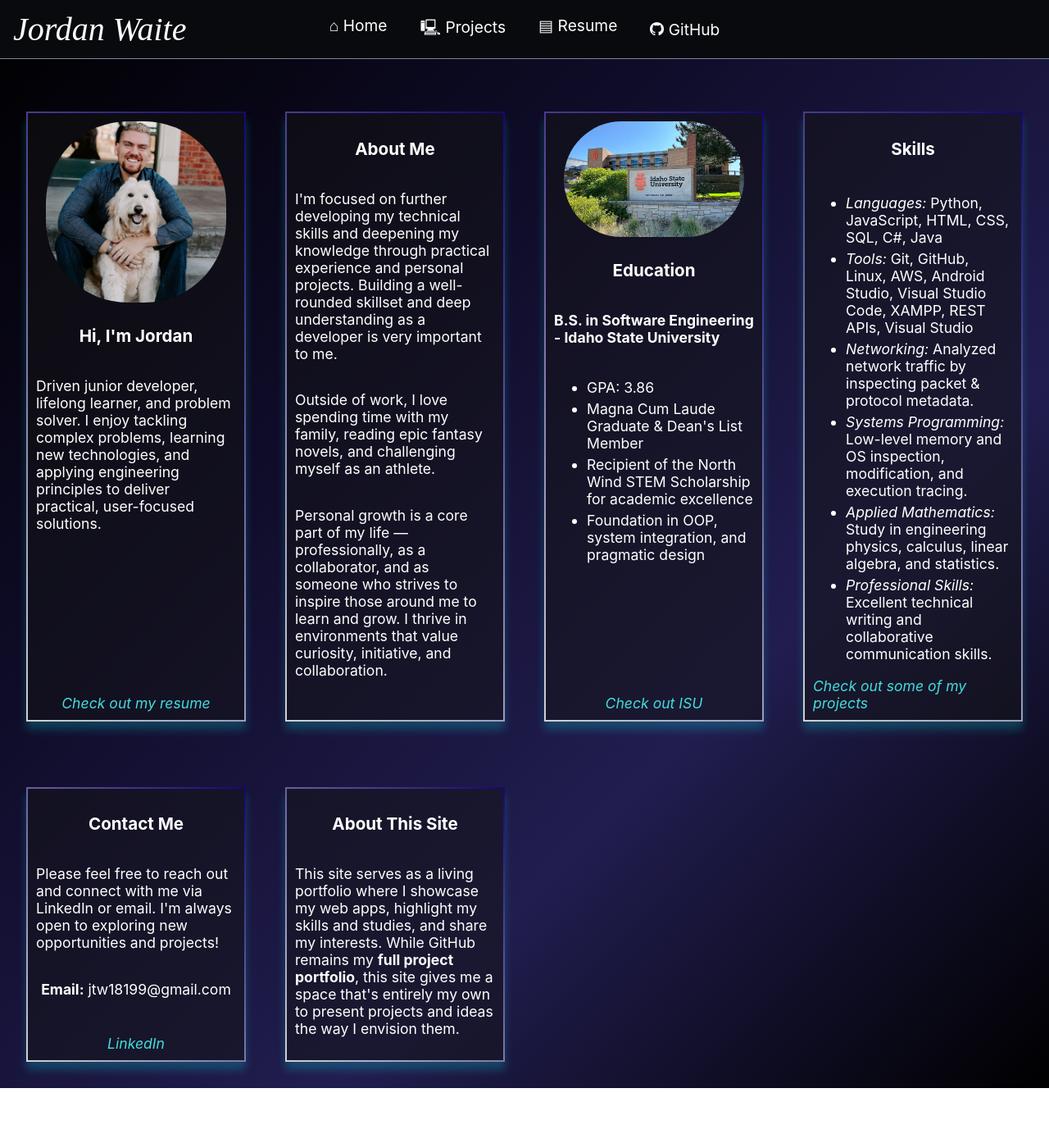
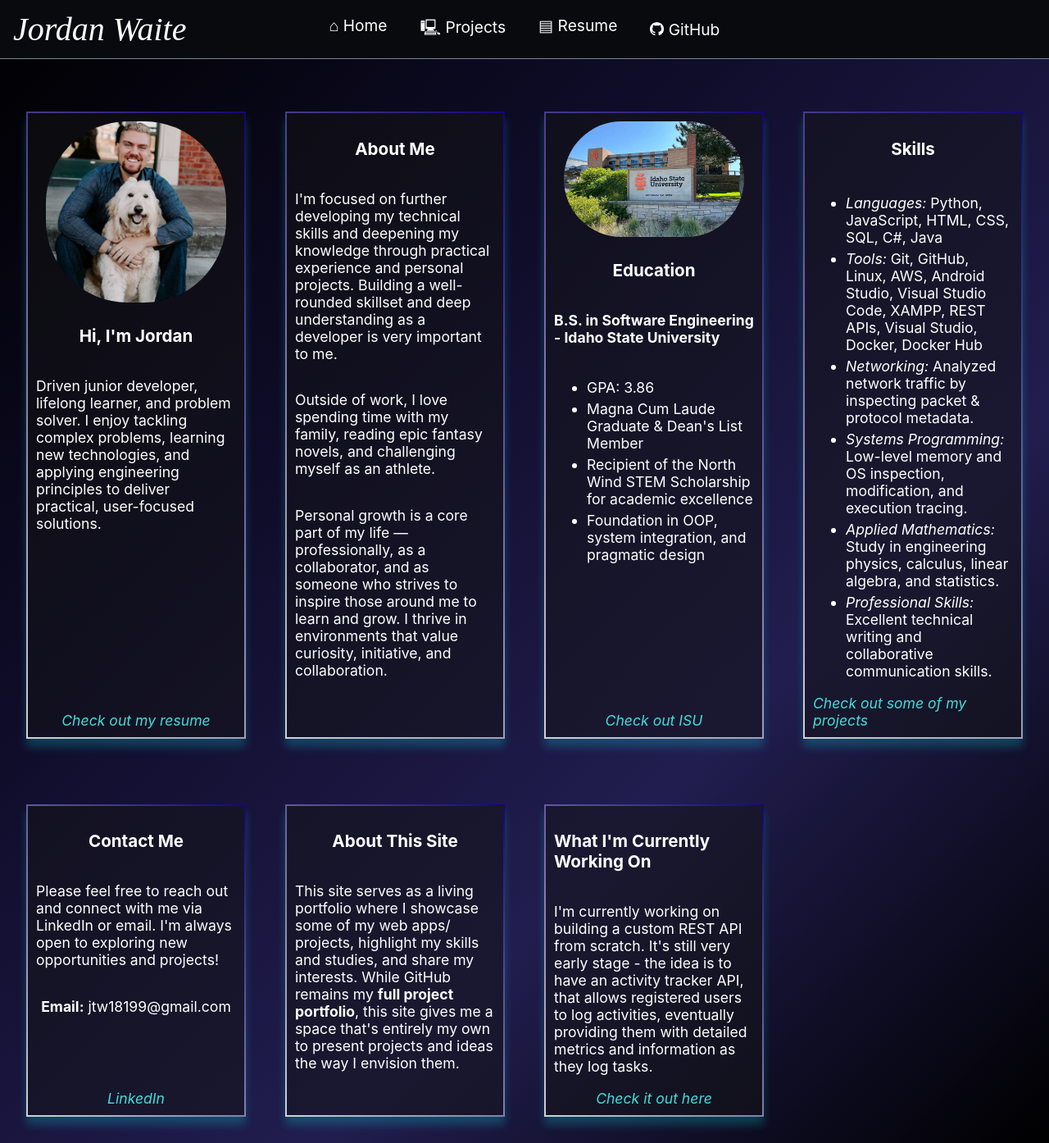
Before and after one commit to Jordan1819/personal_portfolio, a React (Vite) app: page / in a window 1280 px wide. Shown: the whole page at 82% size. Before the commit the page ends 1327 px from the top, so only its background shows below. Built offline with nearby package versions, Linux system fonts and the light colour scheme.

Commit message:
Added 'current project' homecard

```diff
--- a/src/pages/Home.jsx
+++ b/src/pages/Home.jsx
@@ -75,7 +75,7 @@ export default function Home() {
                         >
                         <ul className="skills-home-card-list">
                             <li><i>Languages:</i> Python, JavaScript, HTML, CSS, SQL, C#, Java</li>
-                            <li><i>Tools:</i> Git, GitHub, Linux, AWS, Android Studio, Visual Studio Code, XAMPP, REST APIs, Visual Studio</li>
+                            <li><i>Tools:</i> Git, GitHub, Linux, AWS, Android Studio, Visual Studio Code, XAMPP, REST APIs, Visual Studio, Docker, Docker Hub</li>
                             <li><i>Networking:</i> Analyzed network traffic by inspecting packet & protocol metadata.</li>
                             <li><i>Systems Programming:</i> Low-level memory and OS inspection, modification, and execution tracing.</li>
                             <li><i>Applied Mathematics:</i> Study in engineering physics, calculus, linear algebra, and statistics.</li>
@@ -97,7 +97,15 @@ export default function Home() {
                     <HomeCard
                         title="About This Site"
                     >
-                    <p>This site serves as a living portfolio where I showcase my web apps, highlight my skills and studies, and share my interests. While GitHub remains my <b>full project portfolio</b>, this site gives me a space that's entirely my own to present projects and ideas the way I envision them.</p>
+                    <p>This site serves as a living portfolio where I showcase some of my web apps/ projects, highlight my skills and studies, and share my interests. While GitHub remains my <b>full project portfolio</b>, this site gives me a space that's entirely my own to present projects and ideas the way I envision them.</p>
+                    </HomeCard>
+
+                    <HomeCard
+                        title="What I'm Currently Working On"
+                        link="https://github.com/Jordan1819/PersonalActivityTrackerAPI"
+                        linkDescription="Check it out here"
+                    >
+                    <p>I'm currently working on building a custom REST API from scratch. It's still very early stage - the idea is to have an activity tracker API, that allows registered users to log activities, eventually providing them with detailed metrics and information as they log tasks.</p>
                     </HomeCard>
 
                 </div>
--- a/styles/homecard.css
+++ b/styles/homecard.css
@@ -35,6 +35,8 @@
 .home-loaded .home-card:nth-child(3) { transition-delay: 0.45s; }
 .home-loaded .home-card:nth-child(4) { transition-delay: 0.6s; }
 .home-loaded .home-card:nth-child(5) { transition-delay: 0.75s; }
+.home-loaded .home-card:nth-child(6) { transition-delay: 0.9s; }
+
 
 
 .home-card:hover {
```
